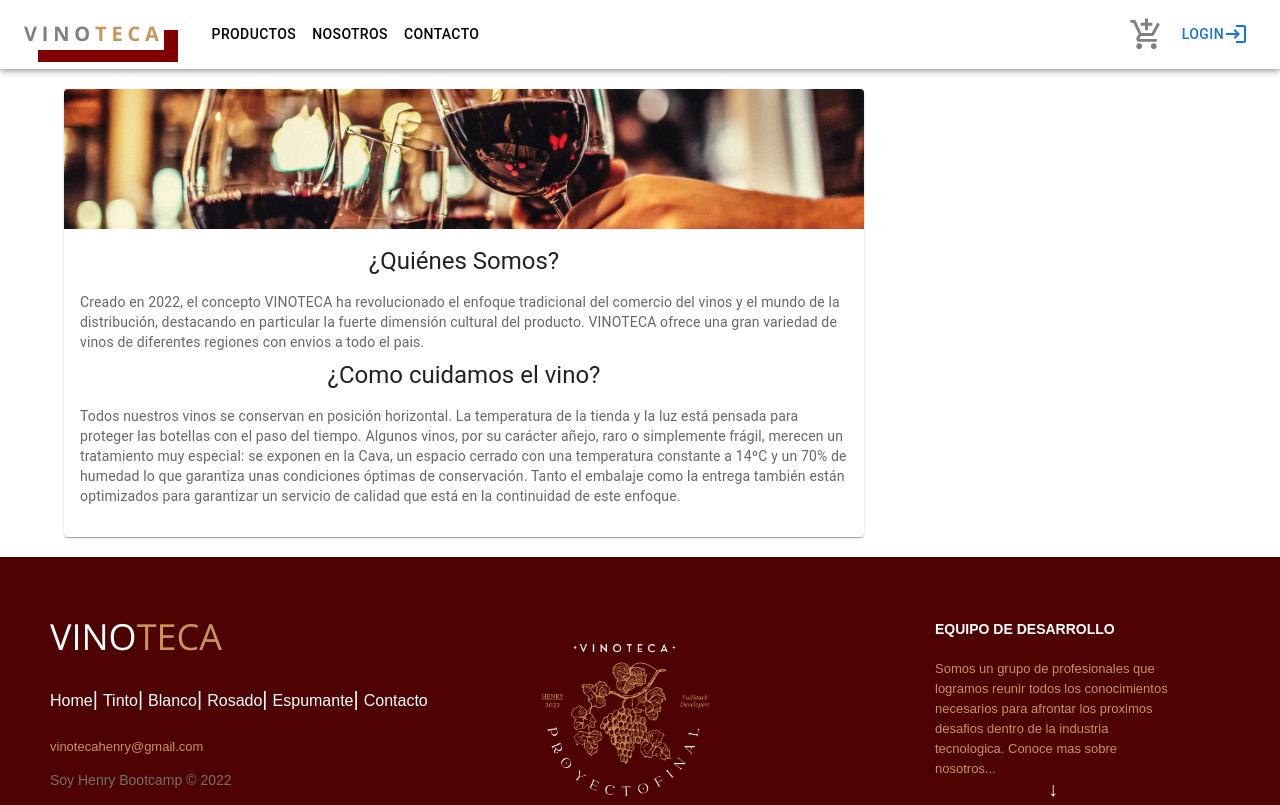
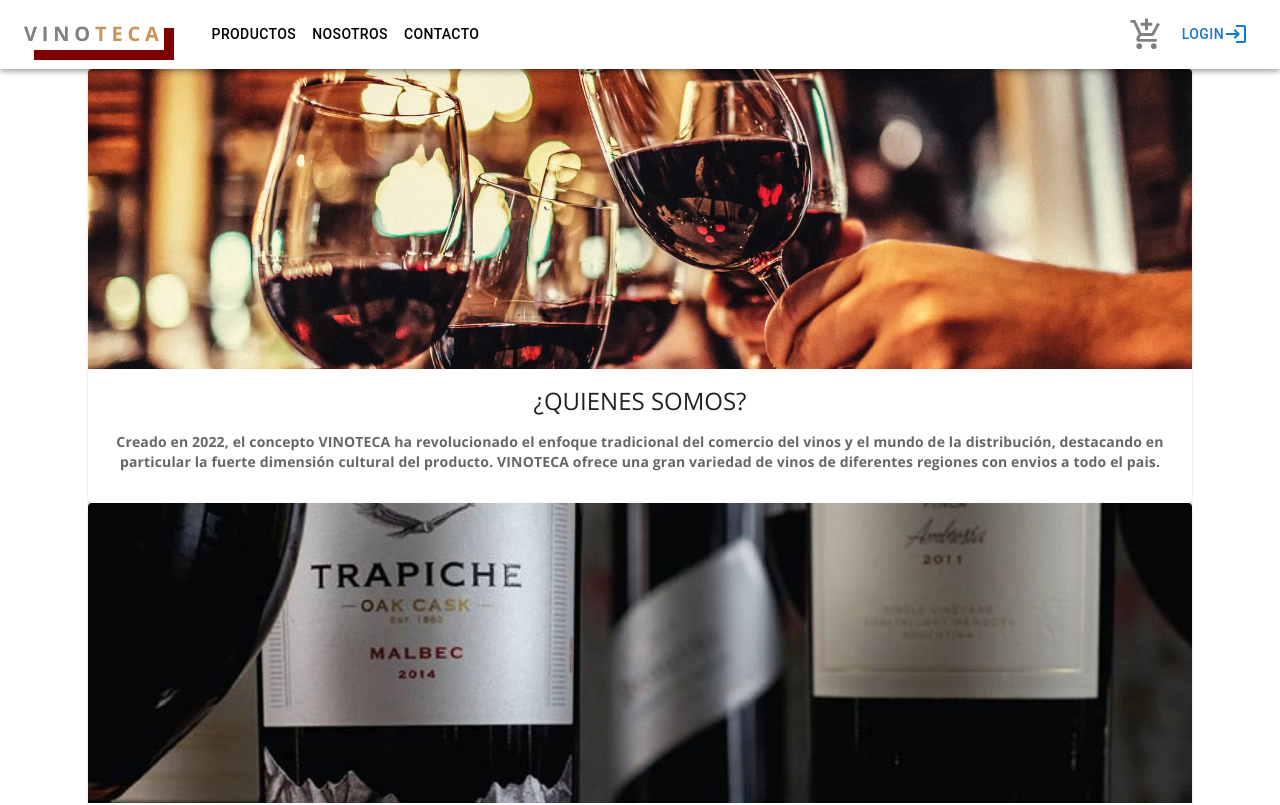
Before and after one commit to vinoteca-ecommerce/wineEcommerce, a React (Create React App) app in the folder client/: page /aboutvinoteca in a window 1280 px wide. Shown: the top 805 px of the page. Built offline with nearby package versions, Linux system fonts and the light colour scheme; a web font is replaced by a local one.

Commit message:
fixBugsYcss

```diff
--- a/client/src/components/AboutVinoteca/AboutVinoteca.jsx
+++ b/client/src/components/AboutVinoteca/AboutVinoteca.jsx
@@ -3,40 +3,65 @@ import Card from "@mui/material/Card";
 import CardContent from "@mui/material/CardContent";
 import CardMedia from "@mui/material/CardMedia";
 import Typography from "@mui/material/Typography";
-import { Container } from '@mui/system';
+import { Container, textAlign } from '@mui/system';
 import img from '../../images/wineAbout.webp'
+import img2 from "../../images/wineAbout2.jpeg";
+import { Grid } from '@mui/material';
 
 
 export const AboutVinoteca = () => {
   return (
-    <Container sx={{maxWidth: "100vw", padding: "20px"}}>
-      <Card sx={{maxWidth: 800, maxHeight: 900}}>
-        <CardMedia component="img" height="140" image={img} alt="wineAbout" />
+    <Container fixed>
+      <Container padding='20px'>
+      <Card>
+        <CardMedia component="img" height="300" image={img} alt="wineAbout" />
         <CardContent>
           <Typography
             gutterBottom
             variant="h5"
             component="div"
             textAlign="center"
+            fontFamily="Open Sans"
           >
-            ¿Quiénes Somos?
+            ¿QUIENES SOMOS?
           </Typography>
-          <Typography variant="body2" color="text.secondary">
+          <Typography
+            variant="body2"
+            color="text.secondary"
+            fontFamily="Open Sans"
+            justifyContent="center"
+            textAlign="center"
+            fontWeight="700"
+          >
             Creado en 2022, el concepto VINOTECA ha revolucionado el enfoque
             tradicional del comercio del vinos y el mundo de la distribución,
             destacando en particular la fuerte dimensión cultural del producto.
             VINOTECA ofrece una gran variedad de vinos de diferentes regiones
             con envios a todo el pais.
           </Typography>
+        </CardContent>
+      </Card>
+
+      <Card>
+        <CardMedia component="img" height="300" image={img2} alt="wineAbout2" />
+        <CardContent>
           <Typography
             gutterBottom
             variant="h5"
             component="div"
             textAlign="center"
+            fontFamily="Open Sans"
           >
-            ¿Como cuidamos el vino?
+            ¿COMO CUIDAMOS EL VINO?
           </Typography>
-          <Typography variant="body2" color="text.secondary">
+          <Typography
+            variant="body2"
+            color="text.secondary"
+            fontFamily="Open Sans"
+            justifyContent="center"
+            textAlign="center"
+            fontWeight="700"
+          >
             Todos nuestros vinos se conservan en posición horizontal. La
             temperatura de la tienda y la luz está pensada para proteger las
             botellas con el paso del tiempo. Algunos vinos, por su carácter
@@ -49,6 +74,7 @@ export const AboutVinoteca = () => {
           </Typography>
         </CardContent>
       </Card>
+      </Container>
     </Container>
   );
 }
--- a/client/src/components/Footer/Footer.module.css
+++ b/client/src/components/Footer/Footer.module.css
@@ -21,6 +21,7 @@
 	text-align: left;
 	font: bold 16px sans-serif;
 	padding: 55px 50px;
+	margin-top: 30px;
 }
 
 .footerDistributed .footerLeft,
@@ -194,7 +195,7 @@
 	/* margin-bottom: 5px; */
 }
 
-/* If you don't want the footer to be responsive, remove these media queries */
+/* MEDIA QUERIES */
 
 @media (max-width: 880px) {
 
--- a/client/src/components/NavBar/NavBar.jsx
+++ b/client/src/components/NavBar/NavBar.jsx
@@ -69,7 +69,7 @@ export const NavBar = () => {
                 fontWeight: 700,
                 letterSpacing: ".3rem",
                 color: "gray",
-                boxShadow: "14px 12px #7f0000",
+                boxShadow: "10px 10px #7f0000",
                 textDecoration: "none",
               }}
             >
@@ -105,8 +105,8 @@ export const NavBar = () => {
                 display: { xs: "block", md: "none" },
               }}
             >
-              <MenuItem>
-                <Link to="/products" style={{ textDecoration: "none" }}>
+              <MenuItem >
+                <Link to="/products" style={{ textDecoration: "none"}}>
                   <Button textalign="center">Productos</Button>
                 </Link>
               </MenuItem>
--- a/client/src/components/UserProfile/UserOrders.module.css
+++ b/client/src/components/UserProfile/UserOrders.module.css
@@ -1,7 +1,7 @@
 @import url(https://fonts.googleapis.com/css?family=Montserrat:400,700);
 
 .container{
-  height: 90vh;
+  height: auto;
   width: 100vw;
 }
 
```
Also changed, not shown: client/src/components/Products/Products.module.css (+6 -6 lines), client/src/images/wineAbout2.jpeg (added).
